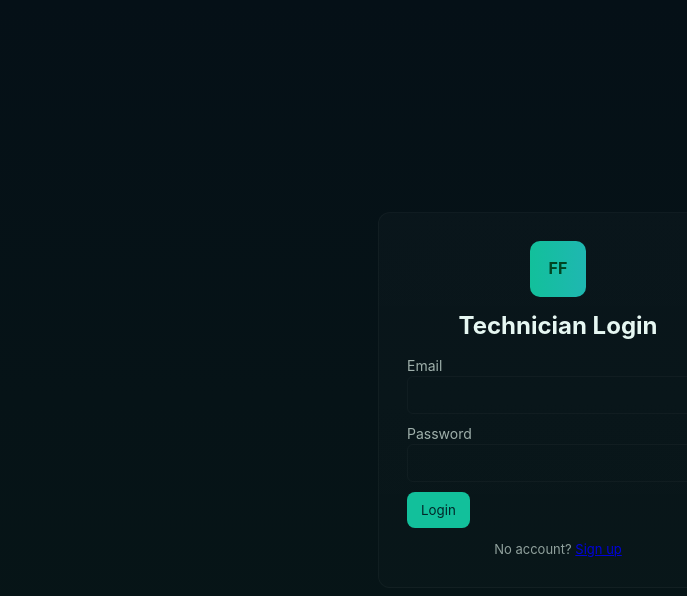
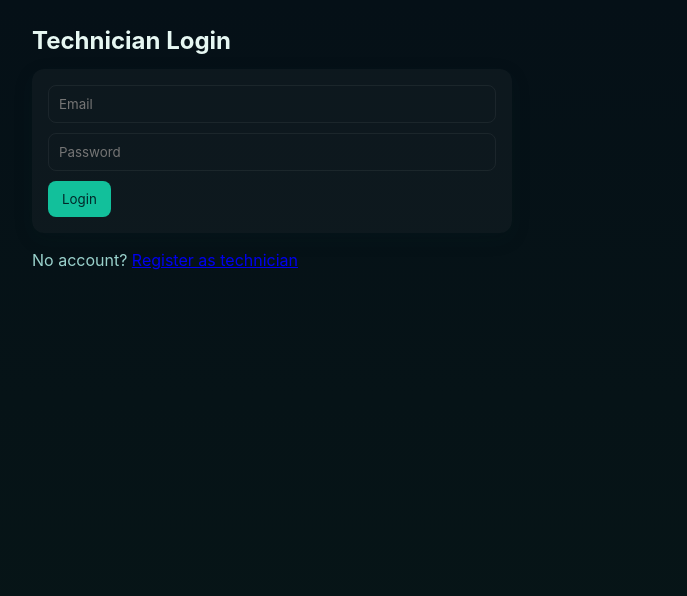
Before and after one commit to oncallbooking/db, a plain HTML site: page frontend/login-tech.html in a window 1280 px wide. Shown: the whole page, without its empty margins (82-769 px from the left). Drawn offline with Linux system fonts and the light colour scheme.

Commit message:
Update login-tech.html

```diff
--- a/frontend/login-tech.html
+++ b/frontend/login-tech.html
@@ -1,38 +1,29 @@
 <!doctype html>
-<html lang="en">
+<html>
 <head>
   <meta charset="utf-8" />
   <meta name="viewport" content="width=device-width,initial-scale=1" />
   <title>Technician Login — FutriFix</title>
-  <link rel="stylesheet" href="/styles.css" />
+  <link rel="stylesheet" href="styles.css" />
 </head>
-<body class="centered-page">
-  <div class="card login-card">
-    <div class="logo">FF</div>
+<body>
+  <div class="container">
     <h2>Technician Login</h2>
-    <form id="techLogin" class="form">
-      <label>Email
-        <input type="email" id="techEmail" required />
-      </label>
-      <label>Password
-        <input type="password" id="techPassword" required minlength="6" />
-      </label>
-      <button class="btn" type="submit">Login</button>
-      <div class="muted small alt">No account? <a href="/signup-tech.html">Sign up</a></div>
-    </form>
+    <div class="card" style="max-width:480px;">
+      <form id="loginFormTech">
+        <div class="form-row">
+          <input name="email" placeholder="Email" class="input" />
+        </div>
+        <div class="form-row">
+          <input name="password" type="password" placeholder="Password" class="input" />
+        </div>
+        <div style="margin-top:10px;">
+          <button type="button" class="btn" onclick="futrifix.login('loginFormTech')">Login</button>
+        </div>
+      </form>
+    </div>
+    <p class="muted">No account? <a href="/signup-tech.html">Register as technician</a></p>
   </div>
-
-  <script>
-    document.getElementById('techLogin').addEventListener('submit', async function(e){
-      e.preventDefault();
-      const payload = { role: "technician", email: document.getElementById('techEmail').value.trim(), password: document.getElementById('techPassword').value };
-      const res = await fetch('/login', { method: 'POST', headers:{'Content-Type':'application/json'}, body: JSON.stringify(payload) });
-      const data = await res.json();
-      if(!res.ok){ alert(data.message || 'Login failed'); return; }
-      localStorage.setItem('futrifix_user', JSON.stringify(data.user));
-      alert('Welcome, ' + data.user.name);
-      window.location = '/';
-    });
-  </script>
+  <script src="script.js"></script>
 </body>
 </html>
```
